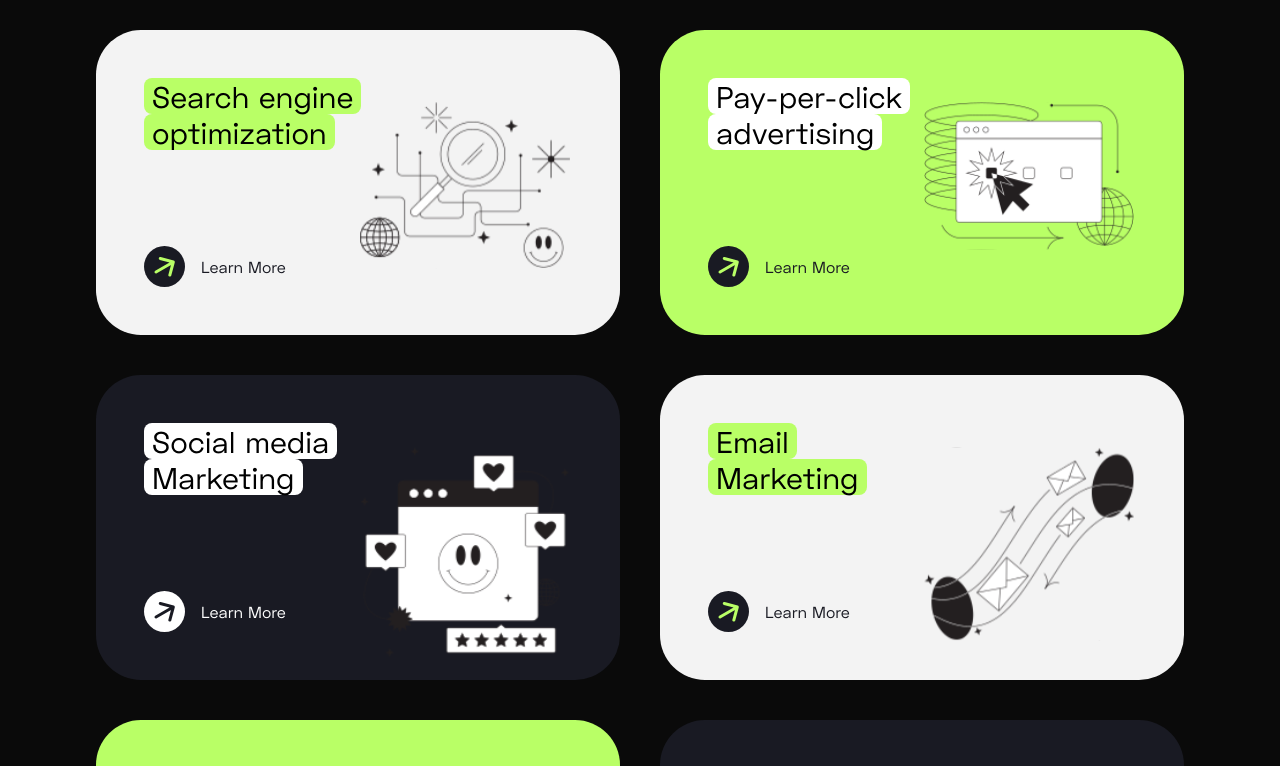
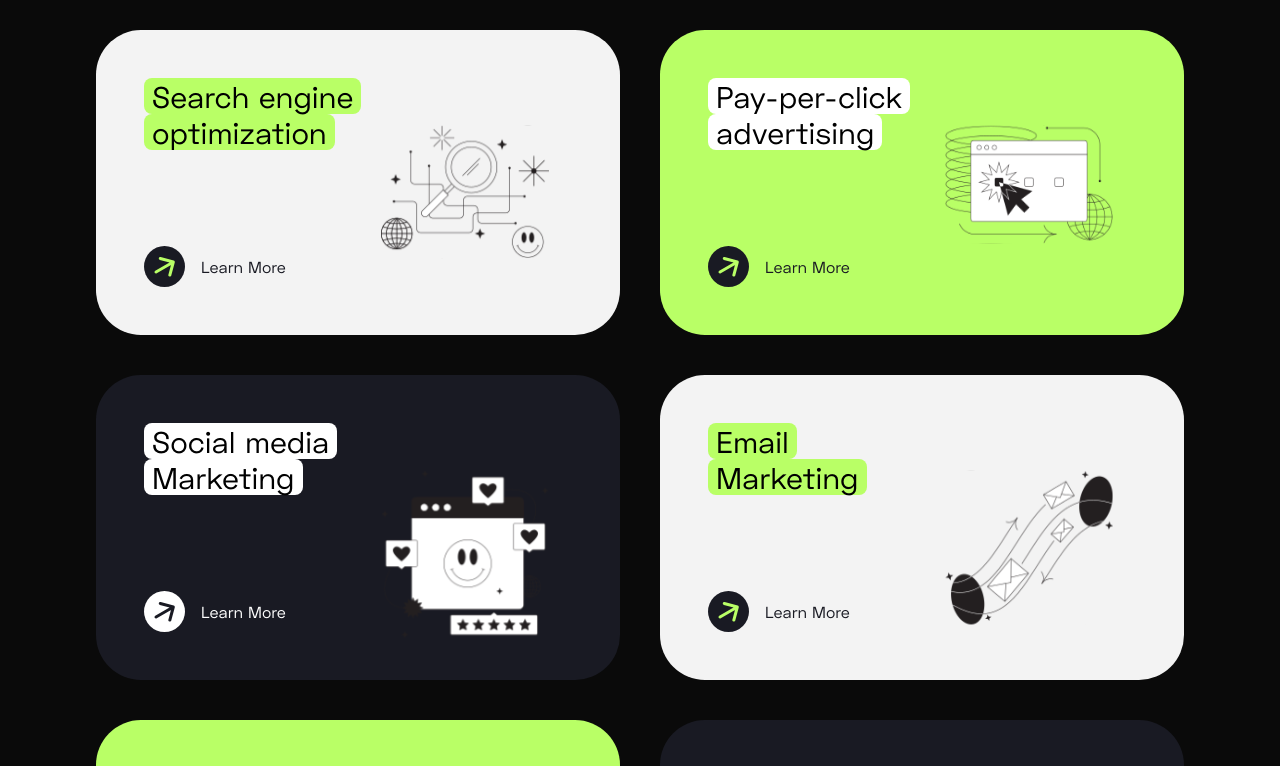
Before and after one commit to MarceloRodriguesOliveira/dev-service-hub, a Next.js app: page / in a window 1280 px wide. Shown: the part 722-1488 px from the top of the page. Built offline with nearby package versions, Linux system fonts and the light colour scheme.

Commit message:
style: changed icon scale

```diff
--- a/app/components/card/card.tsx
+++ b/app/components/card/card.tsx
@@ -38,7 +38,7 @@ export default function Card({
       <MiniLabel upperText={upperText} bottomText={bottomText} index={index} />
       <LearnMore index={index} />
       <div
-        className="absolute scale-[0.8] lg:scale-100 right-0 bottom-0 top-28 lg:right-[50px] lg:top-[72px]
+        className="absolute scale-[0.8] right-0 bottom-0 top-28 lg:right-[50px] lg:top-[72px]
       "
       >
         {iconTagHandler(index)}
```
